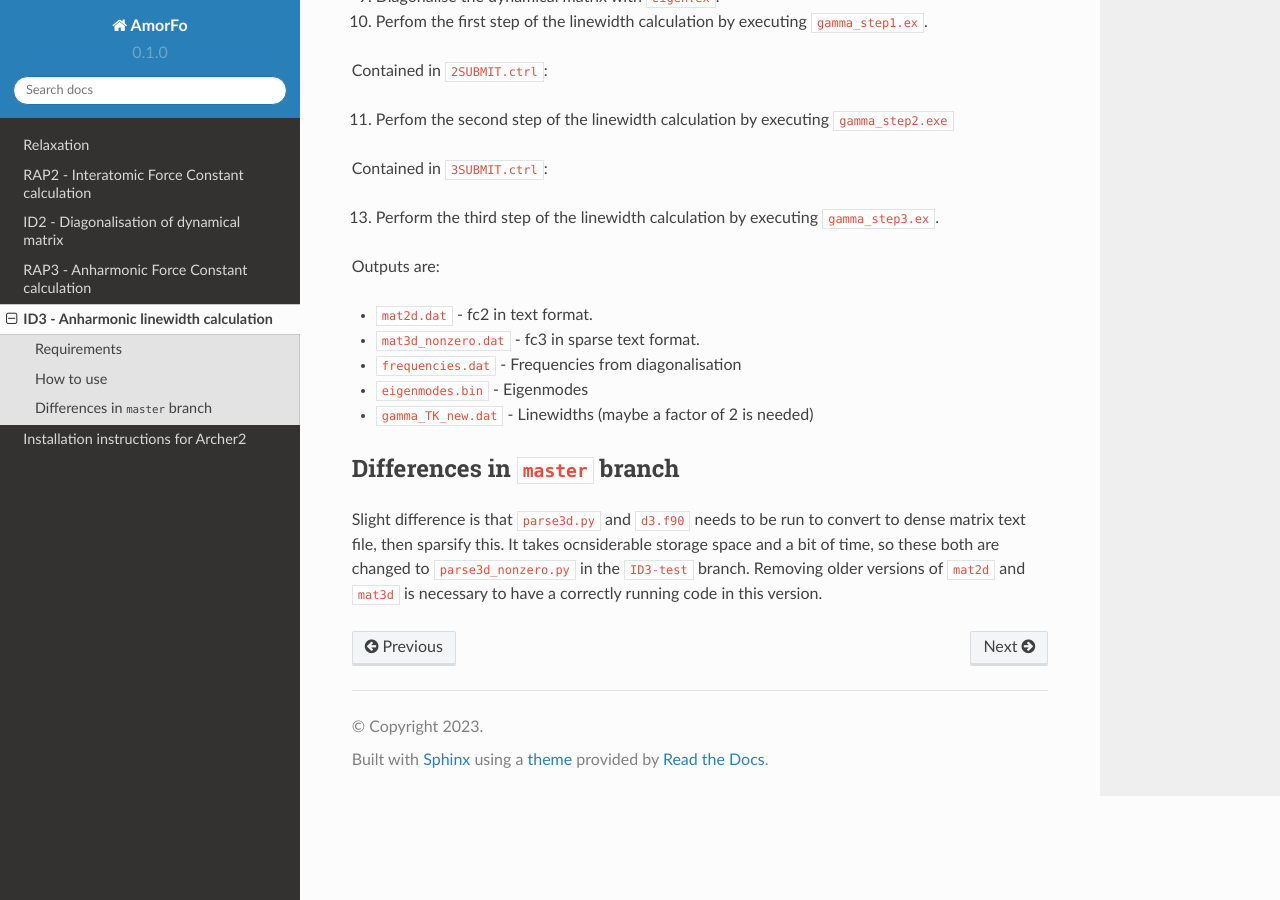
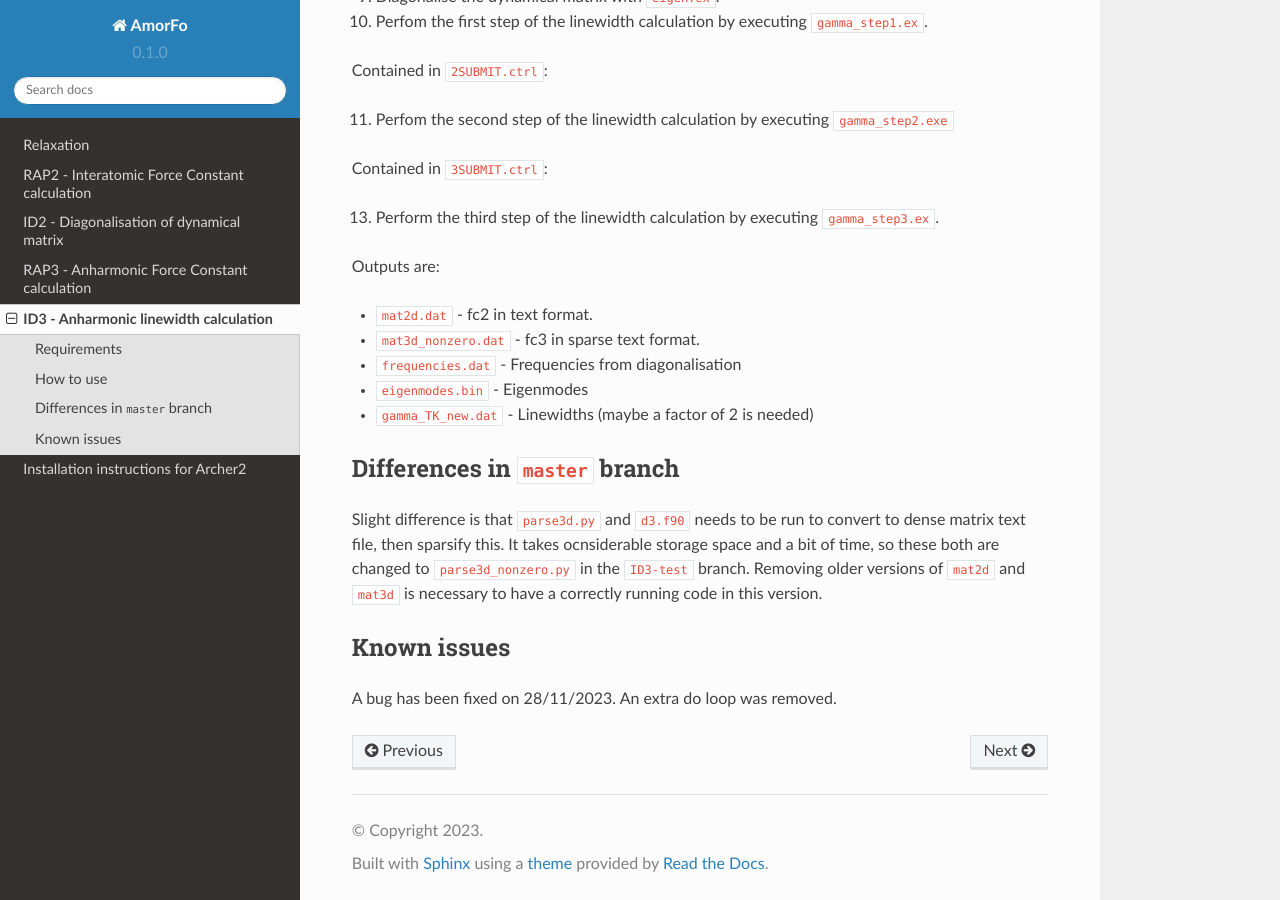
Before and after one commit to bp443/AmorDocs, a Sphinx documentation site: the page built from docs/source/id3.rst, in a window 1280 px wide and 900 px high, scrolled down 996 px. Built offline with Sphinx 7.4.7 and the Read the Docs theme 2.0.0, drawn with Linux system fonts in a browser that asks for light colours.

Commit message:
Update id3.rst

```diff
--- a/docs/source/id3.rst
+++ b/docs/source/id3.rst
@@ -55,3 +55,9 @@ Differences in ``master`` branch
 ---------------------------------------
 
 Slight difference is that ``parse3d.py`` and ``d3.f90`` needs to be run to convert to dense matrix text file, then sparsify this. It takes ocnsiderable storage space and a bit of time, so these both are changed to ``parse3d_nonzero.py`` in the ``ID3-test`` branch. Removing older versions of ``mat2d`` and ``mat3d`` is necessary to have a correctly running code in this version.
+
+
+Known issues
+-------------
+
+A bug has been fixed on 28/11/2023. An extra do loop was removed.
```
